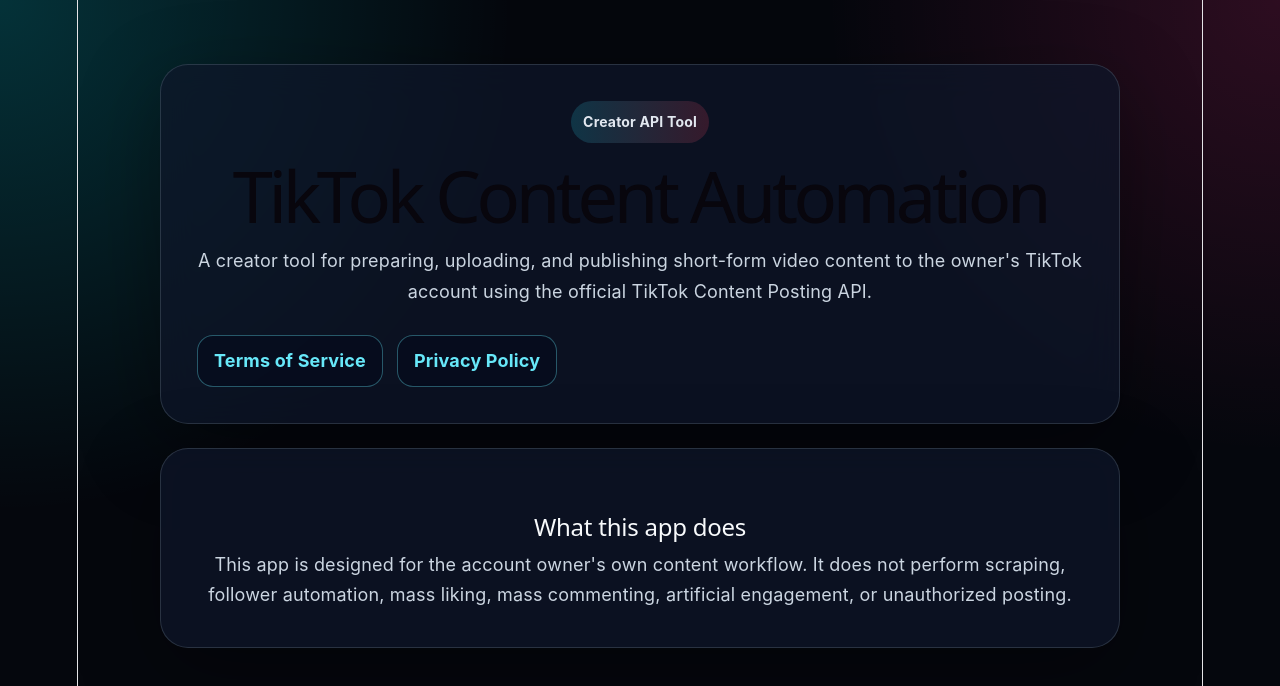
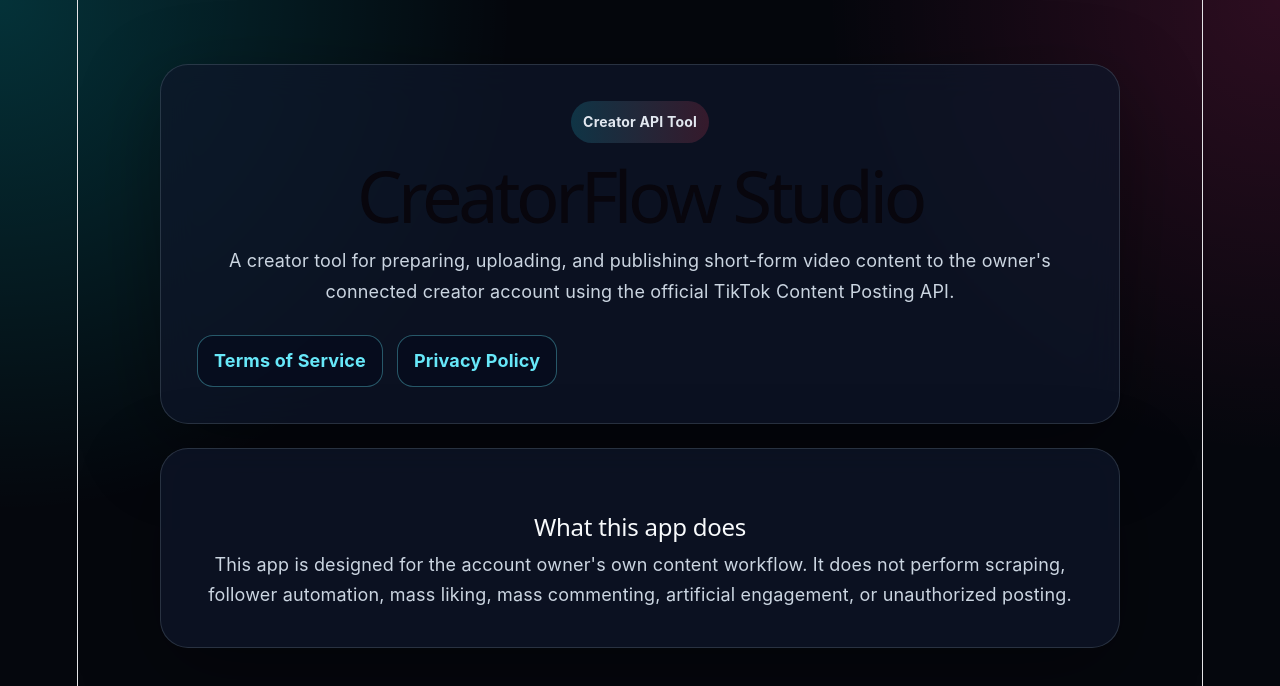
Before and after one commit to Potucky/tiktok-content-automation, a React (Vite) app: page / in a window 1280 px wide. Shown: the top 686 px of the page. Built offline with nearby package versions, Linux system fonts and the light colour scheme.

Commit message:
Update branding for developer review

```diff
--- a/public/privacy/index.html
+++ b/public/privacy/index.html
@@ -3,7 +3,7 @@
 <head>
   <meta charset="UTF-8" />
   <meta name="viewport" content="width=device-width, initial-scale=1.0" />
-  <title>Privacy Policy - TikTok Content Automation</title>
+  <title>Privacy Policy - CreatorFlow Studio</title>
   <style>
     body {
       margin: 0;
@@ -36,10 +36,10 @@
       <p>Last updated: May 4, 2026</p>
 
       <h2>Overview</h2>
-      <p>TikTok Content Automation is a creator tool used to help the account owner prepare, upload, and publish short-form video content to their own TikTok account using TikTok's official Content Posting API.</p>
+      <p>CreatorFlow Studio is a creator tool used to help the account owner prepare, upload, and publish short-form video content to their connected creator account using supported content posting APIs.</p>
 
       <h2>Information We May Access</h2>
-      <p>With user authorization, the application may access basic TikTok account information and permissions required to upload or publish video content.</p>
+      <p>With user authorization, the application may access basic connected account information and permissions required to upload or publish video content.</p>
 
       <h2>How Information Is Used</h2>
       <p>Information is used only to authenticate the account owner and perform authorized content upload or publishing actions through TikTok's API.</p>
--- a/public/terms/index.html
+++ b/public/terms/index.html
@@ -3,7 +3,7 @@
 <head>
   <meta charset="UTF-8" />
   <meta name="viewport" content="width=device-width, initial-scale=1.0" />
-  <title>Terms of Service - TikTok Content Automation</title>
+  <title>Terms of Service - CreatorFlow Studio</title>
   <style>
     body {
       margin: 0;
@@ -36,7 +36,7 @@
       <p>Last updated: May 4, 2026</p>
 
       <h2>Purpose</h2>
-      <p>TikTok Content Automation is a creator tool intended to help the account owner prepare, upload, and publish short-form video content to their own TikTok account using TikTok's official Content Posting API.</p>
+      <p>CreatorFlow Studio is a creator tool intended to help the account owner prepare, upload, and publish short-form video content to their connected creator account using supported content posting APIs.</p>
 
       <h2>Authorized Use</h2>
       <p>The application may only be used by the authorized account owner for content that they own or have permission to publish.</p>
--- a/src/App.tsx
+++ b/src/App.tsx
@@ -12,9 +12,9 @@
 
           <h2>Purpose</h2>
           <p>
-            TikTok Content Automation is a creator tool intended to help the account
+            CreatorFlow Studio is a creator tool intended to help the account
             owner prepare, upload, and publish short-form video content to their own
-            TikTok account using TikTok's official Content Posting API.
+            TikTok account using supported content posting APIs.
           </p>
 
           <h2>Authorized Use</h2>
@@ -51,9 +51,9 @@
 
           <h2>Overview</h2>
           <p>
-            TikTok Content Automation is a creator tool used to help the account owner
-            prepare, upload, and publish short-form video content to their own TikTok
-            account using TikTok's official Content Posting API.
+            CreatorFlow Studio is a creator tool used to help the account owner
+            prepare, upload, and publish short-form video content to their connected creator
+            account using supported content posting APIs.
           </p>
 
           <h2>Information We May Access</h2>
@@ -90,10 +90,10 @@
     <main className="page">
       <section className="hero">
         <div className="badge">Creator API Tool</div>
-        <h1>TikTok Content Automation</h1>
+        <h1>CreatorFlow Studio</h1>
         <p>
           A creator tool for preparing, uploading, and publishing short-form video
-          content to the owner's TikTok account using the official TikTok Content
+          content to the owner's connected creator account using the official TikTok Content
           Posting API.
         </p>
 
```
